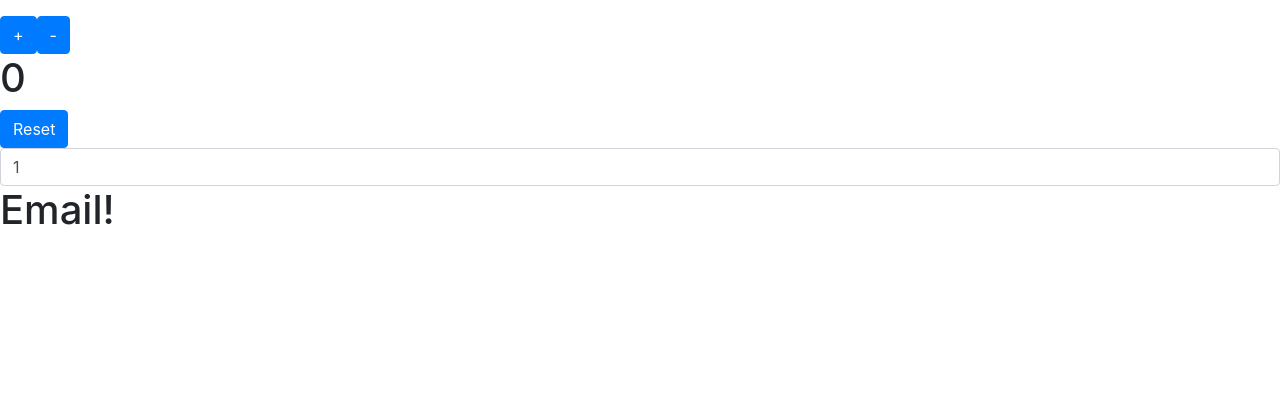
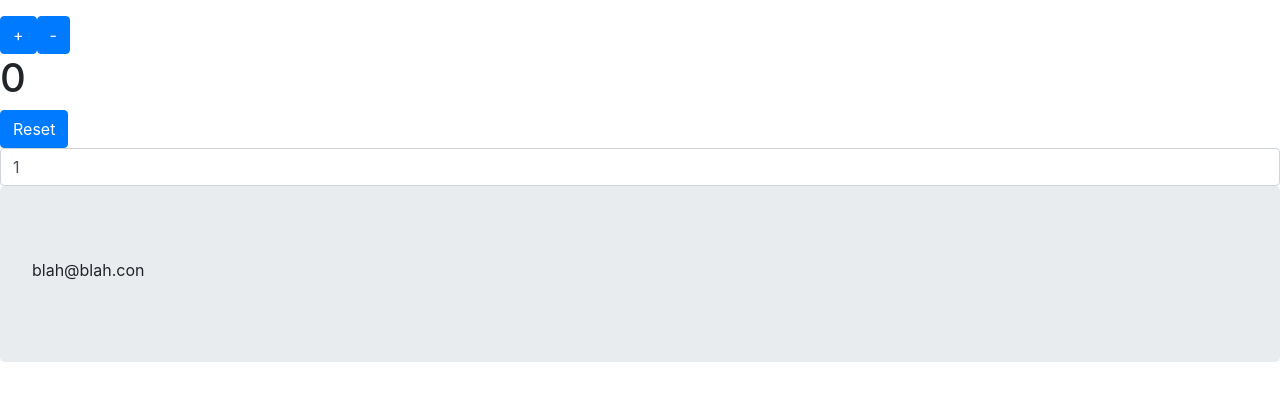
Before and after one commit to JerinBoyd/react-counter, a React (Create React App) app: page / in a window 1280 px wide. Shown: the top 400 px of the page. Built offline with nearby package versions, Linux system fonts and the light colour scheme.

Commit message:
added style to email

```diff
--- a/src/Email.js
+++ b/src/Email.js
@@ -4,7 +4,10 @@ import React, { Component } from 'react';
 class Email extends Component {
     render(){
         return(
-          <h1>Email!</h1>
+          <div className='jumbotron'>
+            <h1></h1>
+            <p>blah@blah.con</p>
+          </div>
     );
   }
 }
```
